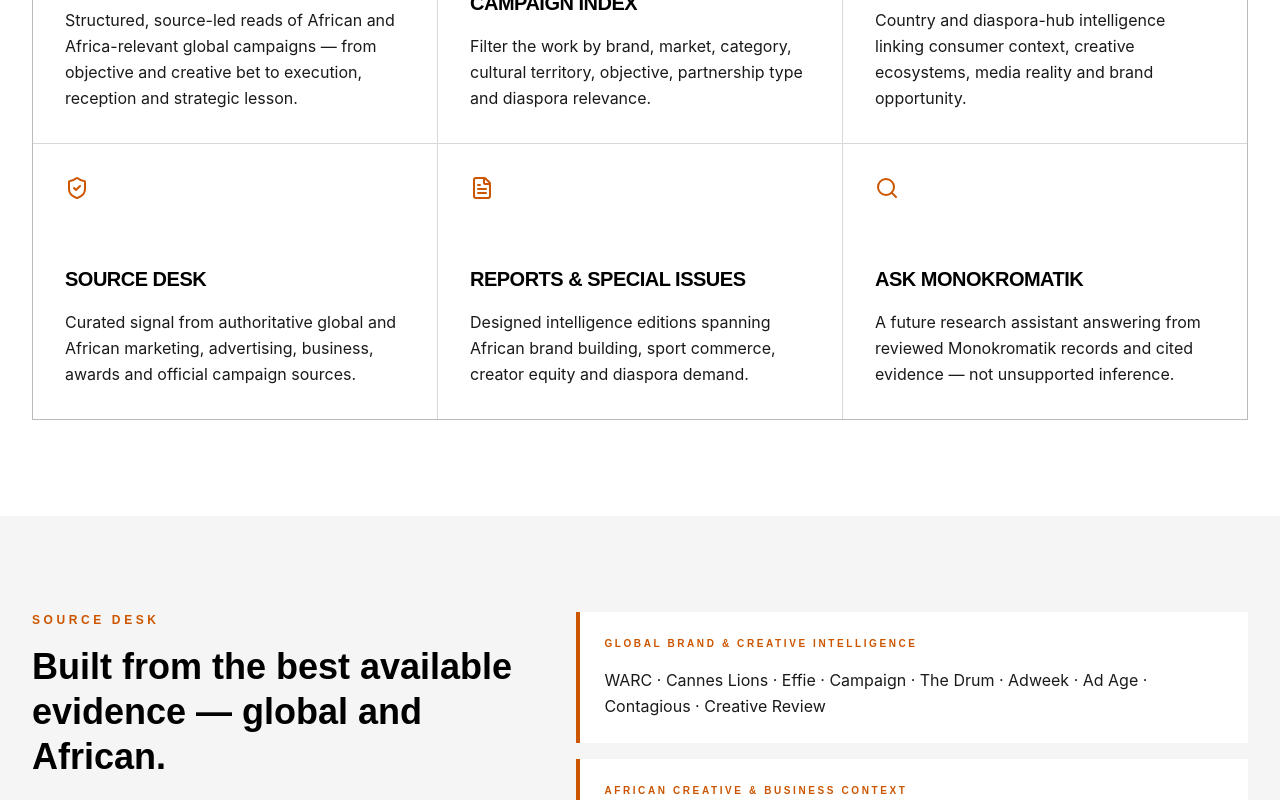
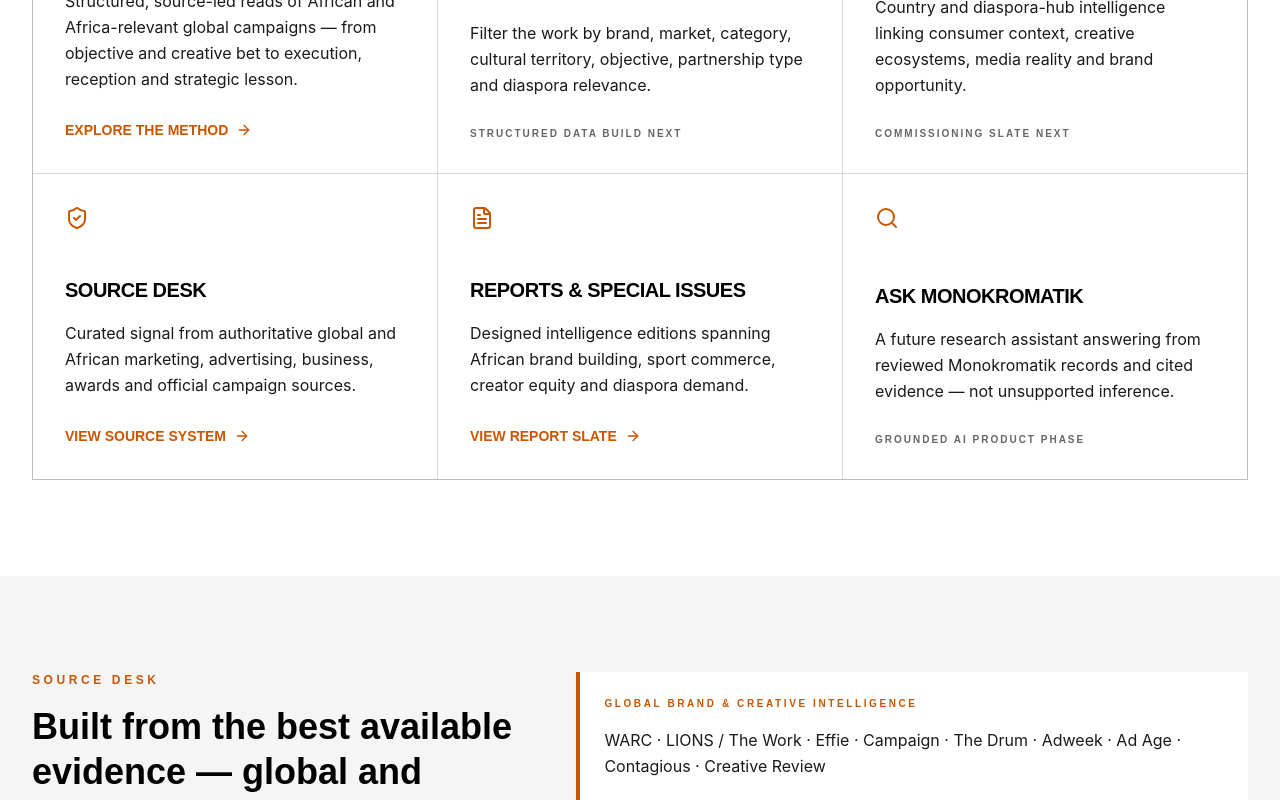
Before and after one commit to sshangasi-ux/monokromatik-production, a Next.js app: page /intelligence in a window 1280 px wide. Shown: the part 1020-1820 px from the top of the page. Built offline with nearby package versions, Linux system fonts and the light colour scheme.

Commit message:
feat: connect Intelligence product to source case-study and report libraries

```diff
--- a/app/intelligence/page.tsx
+++ b/app/intelligence/page.tsx
@@ -7,38 +7,47 @@ const researchProducts = [
     title: 'CASE STUDY LIBRARY',
     copy: 'Structured, source-led reads of African and Africa-relevant global campaigns — from objective and creative bet to execution, reception and strategic lesson.',
     icon: BookMarked,
+    href: '/intelligence/case-studies',
+    action: 'Explore the method',
   },
   {
     title: 'CAMPAIGN INDEX',
     copy: 'Filter the work by brand, market, category, cultural territory, objective, partnership type and diaspora relevance.',
     icon: Database,
+    status: 'Structured data build next',
   },
   {
     title: 'MARKET BRIEFINGS',
     copy: 'Country and diaspora-hub intelligence linking consumer context, creative ecosystems, media reality and brand opportunity.',
     icon: Radar,
+    status: 'Commissioning slate next',
   },
   {
     title: 'SOURCE DESK',
     copy: 'Curated signal from authoritative global and African marketing, advertising, business, awards and official campaign sources.',
     icon: ShieldCheck,
+    href: '/intelligence/source-desk',
+    action: 'View source system',
   },
   {
     title: 'REPORTS & SPECIAL ISSUES',
     copy: 'Designed intelligence editions spanning African brand building, sport commerce, creator equity and diaspora demand.',
     icon: FileText,
+    href: '/reports',
+    action: 'View report slate',
   },
   {
     title: 'ASK MONOKROMATIK',
     copy: 'A future research assistant answering from reviewed Monokromatik records and cited evidence — not unsupported inference.',
     icon: Search,
+    status: 'Grounded AI product phase',
   },
 ];
 
 const sourceGroups = [
   {
     title: 'GLOBAL BRAND & CREATIVE INTELLIGENCE',
-    names: 'WARC · Cannes Lions · Effie · Campaign · The Drum · Adweek · Ad Age · Contagious · Creative Review',
+    names: 'WARC · LIONS / The Work · Effie · Campaign · The Drum · Adweek · Ad Age · Contagious · Creative Review',
   },
   {
     title: 'AFRICAN CREATIVE & BUSINESS CONTEXT',
@@ -82,15 +91,32 @@ export default function IntelligencePage() {
             <h2 className="text-4xl md:text-5xl font-display font-bold text-mono-black">Not an article archive. A working intelligence system.</h2>
           </div>
           <div className="grid md:grid-cols-2 lg:grid-cols-3 gap-px bg-mono-gray/25 border border-mono-gray/25">
-            {researchProducts.map(({ title, copy, icon: Icon }) => (
-              <article key={title} className="bg-mono-white p-7 md:p-8 min-h-[275px] flex flex-col justify-between">
-                <Icon className="text-mono-amber" size={24} />
-                <div>
-                  <h3 className="font-display text-xl font-bold text-mono-black tracking-tight">{title}</h3>
-                  <p className="mt-4 text-mono-charcoal font-body leading-relaxed">{copy}</p>
-                </div>
-              </article>
-            ))}
+            {researchProducts.map(({ title, copy, icon: Icon, href, action, status }) => {
+              const body = (
+                <>
+                  <Icon className="text-mono-amber" size={24} />
+                  <div>
+                    <h3 className="font-display text-xl font-bold text-mono-black tracking-tight group-hover:text-mono-amber transition-colors">{title}</h3>
+                    <p className="mt-4 text-mono-charcoal font-body leading-relaxed">{copy}</p>
+                    {href ? (
+                      <p className="mt-7 inline-flex gap-2 items-center text-mono-amber font-display font-bold text-sm">{action?.toUpperCase()} <ArrowRight size={16} /></p>
+                    ) : (
+                      <p className="mt-7 text-[10px] tracking-[0.2em] font-display font-bold text-mono-gray">{status?.toUpperCase()}</p>
+                    )}
+                  </div>
+                </>
+              );
+
+              return href ? (
+                <Link key={title} href={href} className="group bg-mono-white p-7 md:p-8 min-h-[305px] flex flex-col justify-between hover:bg-mono-soft-white transition-colors">
+                  {body}
+                </Link>
+              ) : (
+                <article key={title} className="group bg-mono-white p-7 md:p-8 min-h-[305px] flex flex-col justify-between">
+                  {body}
+                </article>
+              );
+            })}
           </div>
         </div>
       </section>
@@ -101,6 +127,7 @@ export default function IntelligencePage() {
             <p className="text-xs tracking-[0.3em] font-display font-bold text-mono-amber mb-4">SOURCE DESK</p>
             <h2 className="text-4xl font-display font-bold text-mono-black leading-tight">Built from the best available evidence — global and African.</h2>
             <p className="mt-6 text-mono-charcoal text-lg font-body leading-relaxed">The engine will monitor authoritative reporting, official creative materials and market-specific signals, then develop bespoke Monokromatik records and analysis.</p>
+            <Link href="/intelligence/source-desk" className="mt-8 inline-flex gap-2 items-center text-mono-amber font-display font-bold">EXPLORE THE SOURCE DESK <ArrowRight size={18} /></Link>
           </div>
           <div className="space-y-4">
             {sourceGroups.map((group) => (
@@ -135,8 +162,9 @@ export default function IntelligencePage() {
           <h2 className="text-4xl md:text-5xl font-display font-bold text-mono-black">The strongest insight should deserve a place on your desk.</h2>
           <p className="mt-6 text-lg text-mono-charcoal font-body">Reports and case studies will be designed with the ambition of becoming collectible digital and physical editions.</p>
           <div className="mt-10 flex flex-wrap justify-center gap-4">
-            <Link href="/issues" className="inline-flex gap-2 items-center bg-mono-black px-7 py-4 text-mono-white font-display font-bold">VIEW ISSUES <ArrowRight size={18} /></Link>
-            <Link href="/signal" className="inline-flex gap-2 items-center border border-mono-black px-7 py-4 text-mono-black font-display font-bold">READ SIGNAL <ArrowRight size={18} /></Link>
+            <Link href="/reports" className="inline-flex gap-2 items-center bg-mono-black px-7 py-4 text-mono-white font-display font-bold">VIEW REPORTS <ArrowRight size={18} /></Link>
+            <Link href="/intelligence/case-studies" className="inline-flex gap-2 items-center border border-mono-black px-7 py-4 text-mono-black font-display font-bold">CASE STUDIES <ArrowRight size={18} /></Link>
+            <Link href="/issues" className="inline-flex gap-2 items-center border border-mono-black px-7 py-4 text-mono-black font-display font-bold">ISSUES <ArrowRight size={18} /></Link>
           </div>
         </div>
       </section>
```
